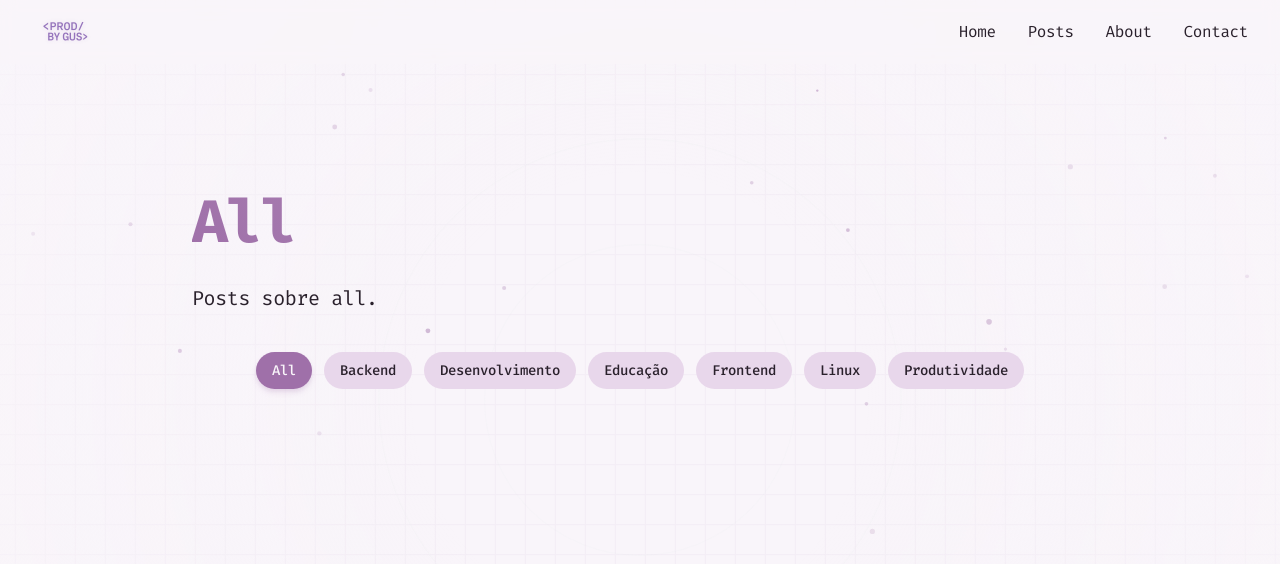
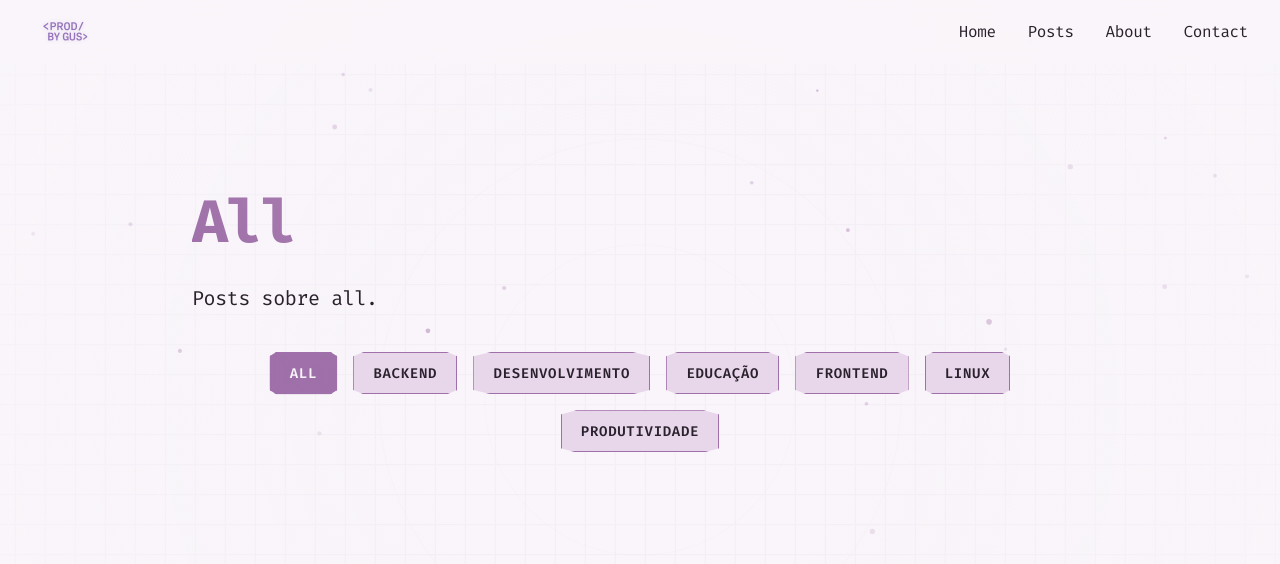
Before and after one commit to gustavo-nomelini/blog-prodbygus, an Astro site: page /category/all in a window 1280 px wide. Shown: the top 564 px of the page. Built offline with nearby package versions, Linux system fonts and the light colour scheme; Astro itself is replaced by a stand-in of ours; some packages are replaced by stand-ins of ours.

Commit message:
feat: update category badges with new styling and hover effects

```diff
--- a/src/components/BlogCategoryFilter.astro
+++ b/src/components/BlogCategoryFilter.astro
@@ -14,10 +14,10 @@ const { activeCategory } = Astro.props;
       <div class="badge-wrapper">
         <a
           href={`/category/${category.slug}`}
-          class={`badge ${activeCategory === category.slug ? 'active' : ''}`}
+          class={`cyber-badge ${activeCategory === category.slug ? 'active' : ''}`}
           aria-current={activeCategory === category.slug ? 'page' : undefined}
         >
-          {category.name}
+          <span class="badge-content">{category.name}</span>
         </a>
       </div>
     ))}
@@ -28,42 +28,107 @@ const { activeCategory } = Astro.props;
   .category-badges-container {
     display: flex;
     flex-wrap: wrap;
-    gap: 0.75rem;
+    gap: 1rem;
     align-items: center;
     justify-content: center;
   }
 
-  .badge {
+  .cyber-badge {
+    position: relative;
     display: inline-flex;
-    padding: 0.5rem 1rem;
-    border-radius: 9999px;
-    font-size: 0.875rem;
-    font-weight: 500;
+    justify-content: center;
+    align-items: center;
+    padding: 0.6rem 1.2rem;
     background-color: var(--surface);
     color: var(--text);
+    font-size: 0.875rem;
+    font-weight: 600;
+    text-transform: uppercase;
+    letter-spacing: 0.05em;
+    border: 1px solid var(--primary);
+    clip-path: polygon(
+      0 10%, 10% 0,
+      90% 0, 100% 10%,
+      100% 90%, 90% 100%,
+      10% 100%, 0 90%
+    );
     transition: all 0.3s ease;
+    text-decoration: none;
+    overflow: hidden;
+    z-index: 1;
   }
 
-  .badge:hover {
+  .cyber-badge::before {
+    content: '';
+    position: absolute;
+    inset: 0;
+    background: linear-gradient(90deg,
+      transparent 0%,
+      rgba(var(--primary-rgb), 0.2) 20%,
+      rgba(var(--primary-rgb), 0.3) 50%,
+      rgba(var(--primary-rgb), 0.2) 80%,
+      transparent 100%
+    );
+    opacity: 0;
+    transition: opacity 0.3s ease;
+    z-index: -1;
+  }
+
+  .cyber-badge::after {
+    content: '';
+    position: absolute;
+    inset: 0;
+    background: linear-gradient(90deg,
+      transparent 0%,
+      rgba(var(--primary-rgb), 0.1) 25%,
+      rgba(var(--primary-rgb), 0.2) 50%,
+      rgba(var(--primary-rgb), 0.1) 75%,
+      transparent 100%
+    );
+    opacity: 0;
+    transition: opacity 0.3s ease;
+    z-index: -2;
+    filter: blur(5px);
+  }
+
+  .cyber-badge .badge-content {
+    position: relative;
+    z-index: 2;
+  }
+
+  .cyber-badge:hover {
+    color: var(--background);
+    background-color: var(--primary);
+    transform: translateY(-2px);
+    box-shadow:
+      0 0 10px rgba(var(--primary-rgb), 0.5),
+      0 0 20px rgba(var(--primary-rgb), 0.2);
+  }
+
+  .cyber-badge:hover::before,
+  .cyber-badge:hover::after {
+    opacity: 1;
+  }
+
+  .cyber-badge.active {
     background-color: var(--primary);
     color: var(--background);
-    transform: translateY(-2px);
-    box-shadow: 0 4px 6px -1px rgba(var(--primary-rgb), 0.1),
-                0 2px 4px -1px rgba(var(--primary-rgb), 0.06);
+    box-shadow:
+      0 0 10px rgba(var(--primary-rgb), 0.7),
+      0 0 20px rgba(var(--primary-rgb), 0.3),
+      0 0 30px rgba(var(--primary-rgb), 0.1);
   }
 
-  .badge.active {
-    background-color: var(--primary);
-    color: var(--background);
-    box-shadow: 0 4px 6px -1px rgba(var(--primary-rgb), 0.2),
-                0 2px 4px -1px rgba(var(--primary-rgb), 0.12);
+  .cyber-badge.active::before,
+  .cyber-badge.active::after {
+    opacity: 1;
   }
 
   /* Estilos específicos para mobile */
   @media (max-width: 640px) {
     .category-badges-container {
       flex-direction: column;
-      gap: 1rem;
+      gap: 1.5rem;
       width: 100%;
     }
 
@@ -73,13 +138,21 @@ const { activeCategory } = Astro.props;
       justify-content: center;
     }
 
-    .badge {
+    .cyber-badge {
       width: 80%;
       max-width: 250px;
-      display: flex;
-      justify-content: center;
       padding: 0.75rem 1.5rem;
       font-size: 1rem;
+      box-shadow:
+        0 0 5px rgba(var(--primary-rgb), 0.3),
+        0 0 10px rgba(var(--primary-rgb), 0.1);
+    }
+
+    .cyber-badge.active {
+      box-shadow:
+        0 0 15px rgba(var(--primary-rgb), 0.7),
+        0 0 25px rgba(var(--primary-rgb), 0.3),
+        0 0 35px rgba(var(--primary-rgb), 0.1);
     }
   }
 </style>
```
